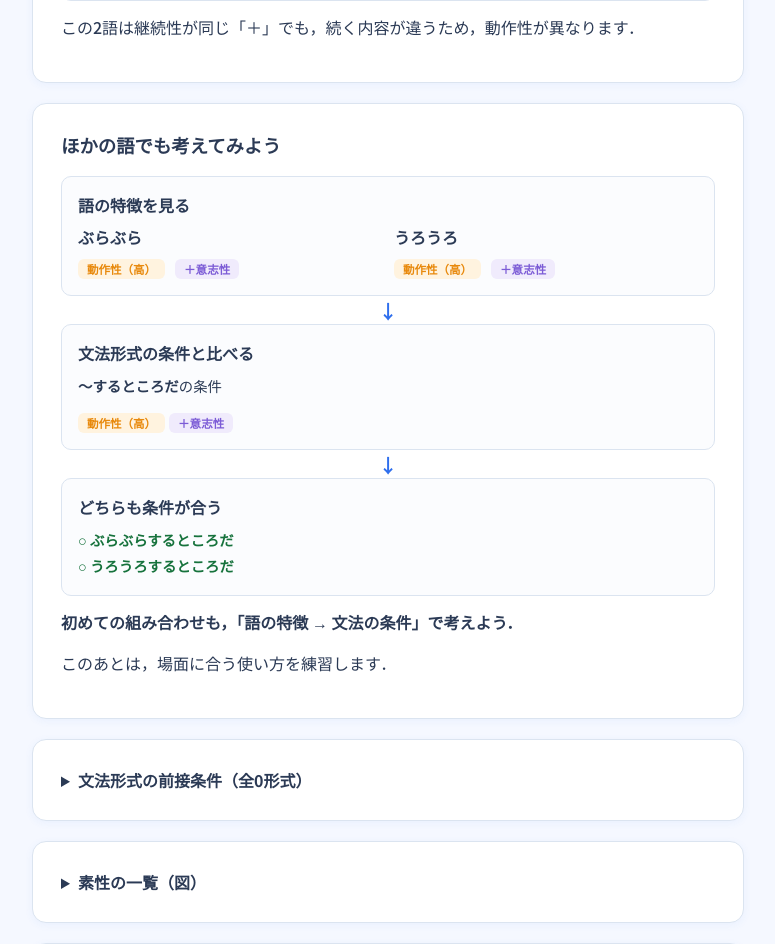
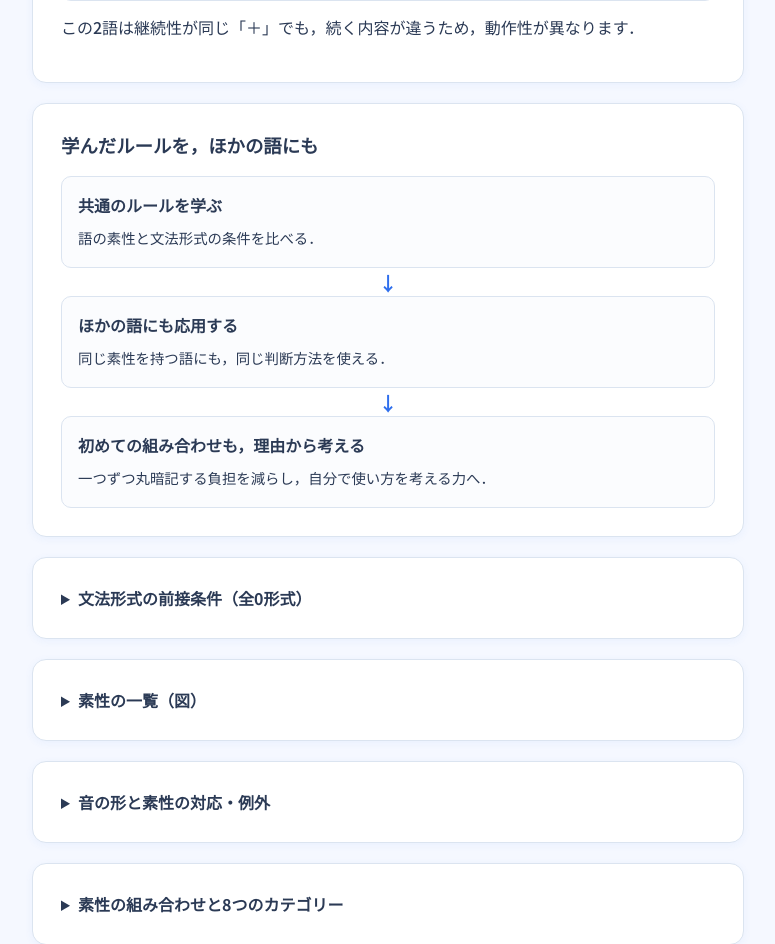
Before and after one commit to s2332093/onomatope_study, a Python web app: template templates/phase1_summary.html in a window 1280 px wide. Shown: the part 2518-3462 px from the top of the page, without its empty margins (252-1027 px from the left). Run offline with Jinja, Linux system fonts and the light colour scheme; the template is opened without the code that fills it, so the values that code supplies are empty.

Commit message:
Present rule learning benefits without additional examples

```diff
--- a/templates/_intro_example.html
+++ b/templates/_intro_example.html
@@ -115,9 +115,6 @@
 </section>
 <style>
   .intro-note { margin:12px 0;line-height:1.8;color:var(--text);font-weight:500; }
-  .intro-word-pair { display:flex;flex-wrap:wrap;gap:12px; }
-  .intro-word-pair > div { display:flex;flex:1;min-width:200px;flex-wrap:wrap;gap:6px;align-items:center; }
-  .intro-word-pair strong { width:100%;margin-bottom:4px; }
   .intro-scene { margin:12px 0 18px;line-height:1.8; }
   .intro-steps { list-style:none;padding:0;margin:0; }
   .intro-steps li { position:relative;display:flex;align-items:center;justify-content:space-between;gap:16px;padding:16px;border:1px solid var(--border);border-radius:10px;background:#fbfcfe; }
@@ -141,32 +138,25 @@
 </style>
 
 <section class="card" id="example-transfer">
-  <h2>ほかの語でも考えてみよう</h2>
+  <h2>学んだルールを，ほかの語にも</h2>
   <ol class="intro-steps" style="margin-top:18px;">
     <li>
       <div>
-        <h3>語の特徴を見る</h3>
-        <div class="intro-word-pair">
-          <div><strong>ぶらぶら</strong><span class="fbadge fb-action">動作性（高）</span><span class="fbadge fb-volition">＋意志性</span></div>
-          <div><strong>うろうろ</strong><span class="fbadge fb-action">動作性（高）</span><span class="fbadge fb-volition">＋意志性</span></div>
-        </div>
+        <h3>共通のルールを学ぶ</h3>
+        <p>語の素性と文法形式の条件を比べる．</p>
       </div>
     </li>
     <li>
       <div>
-        <h3>文法形式の条件と比べる</h3>
-        <p><strong>〜するところだ</strong>の条件</p>
-        <div style="margin-top:10px;"><span class="fbadge fb-action">動作性（高）</span><span class="fbadge fb-volition">＋意志性</span></div>
+        <h3>ほかの語にも応用する</h3>
+        <p>同じ素性を持つ語にも，同じ判断方法を使える．</p>
       </div>
     </li>
     <li>
       <div>
-        <h3>どちらも条件が合う</h3>
-        <p class="feedback-check is-correct">○ ぶらぶらするところだ</p>
-        <p class="feedback-check is-correct">○ うろうろするところだ</p>
+        <h3>初めての組み合わせも，理由から考える</h3>
+        <p>一つずつ丸暗記する負担を減らし，自分で使い方を考える力へ．</p>
       </div>
     </li>
   </ol>
-  <p class="intro-note"><strong>初めての組み合わせも，「語の特徴 → 文法の条件」で考えよう．</strong></p>
-  <p class="intro-note">このあとは，場面に合う使い方を練習します．</p>
 </section>
```
